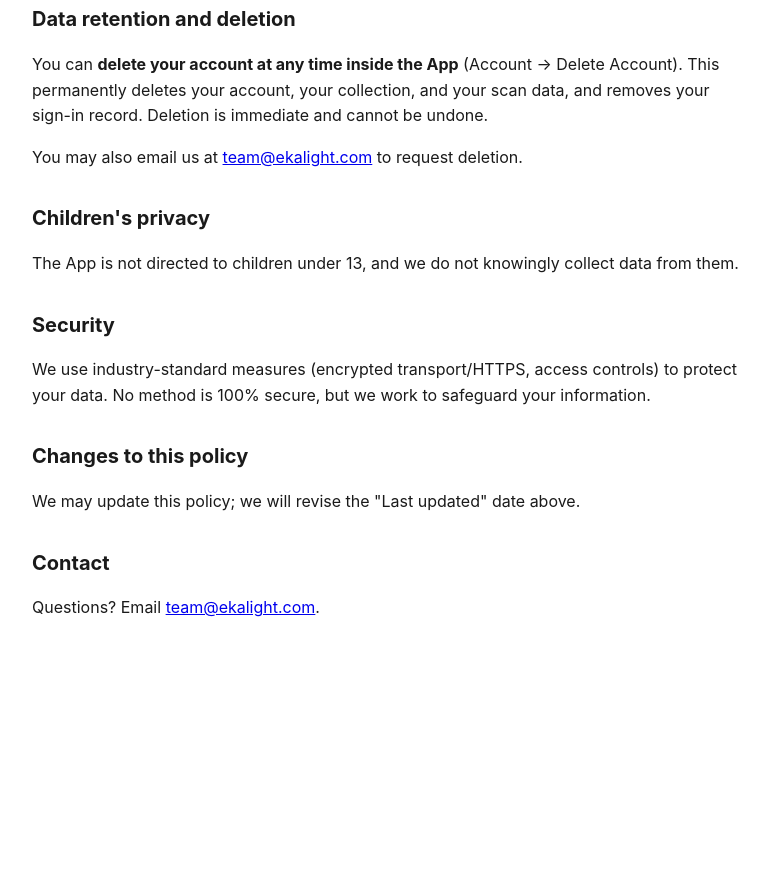
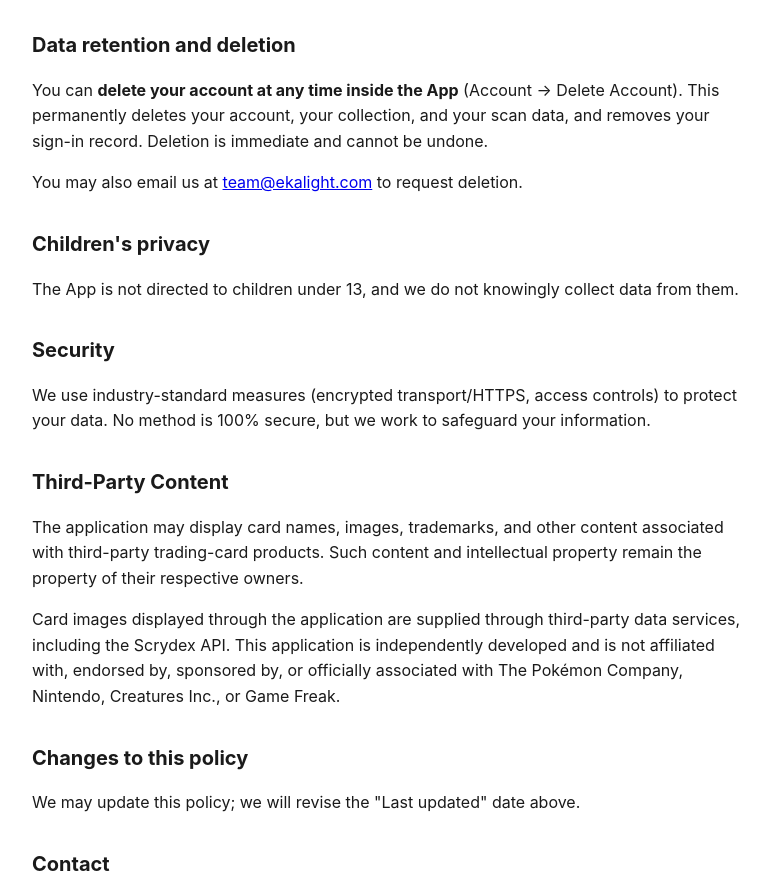
Before and after one commit to stmchan93/ekalight-legal, a plain HTML site: page index.html in a window 1280 px wide. Shown: the part 1081-1974 px from the top of the page, without its empty margins (248-1018 px from the left). Before the commit the page ends 1742 px from the top, so only its background shows below. Drawn offline with Linux system fonts and the light colour scheme.

Commit message:
privacy: disclose model-training use of scan images + add Third-Party Content/IP notice

```diff
--- a/index.html
+++ b/index.html
@@ -21,7 +21,7 @@
 
 <h2>Information we collect</h2>
 <p><strong>Account information.</strong> When you create an account we collect your email address and display name. If you sign in with Google or Apple, we receive your email and name from that provider (with Sign in with Apple, you may choose to hide your email).</p>
-<p><strong>Card scans.</strong> When you scan a card, the App captures a photo of the card and sends it to our servers to identify the card and return pricing. Scan images are stored to operate and improve recognition. They are private to your account.</p>
+<p><strong>Card scans.</strong> When you scan a card, the App captures a photo of the card and sends it to our servers to identify the card and return pricing. Scan images are stored to operate and improve recognition. We may use scan images to improve and train our card-recognition models. They are private to your account.</p>
 <p><strong>Collection data.</strong> Cards you add, their grades/conditions/quantities, and any purchase/sale transactions you log.</p>
 <p><strong>Usage data.</strong> Basic analytics about how the App is used (screens viewed, features used, crashes) to improve the product.</p>
 
@@ -54,6 +54,10 @@
 <h2>Security</h2>
 <p>We use industry-standard measures (encrypted transport/HTTPS, access controls) to protect your data. No method is 100% secure, but we work to safeguard your information.</p>
 
+<h2>Third-Party Content</h2>
+<p>The application may display card names, images, trademarks, and other content associated with third-party trading-card products. Such content and intellectual property remain the property of their respective owners.</p>
+<p>Card images displayed through the application are supplied through third-party data services, including the Scrydex API. This application is independently developed and is not affiliated with, endorsed by, sponsored by, or officially associated with The Pokémon Company, Nintendo, Creatures Inc., or Game Freak.</p>
+
 <h2>Changes to this policy</h2>
 <p>We may update this policy; we will revise the "Last updated" date above.</p>
 
```
